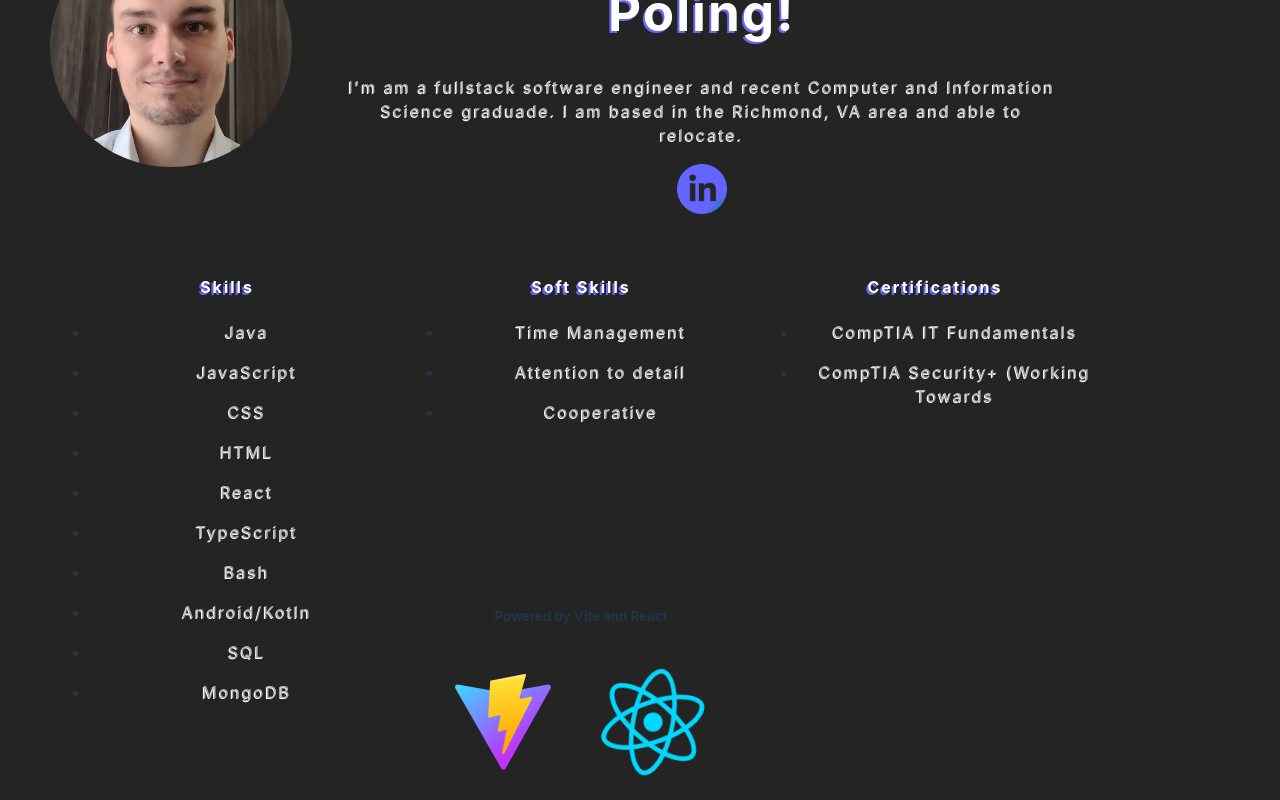
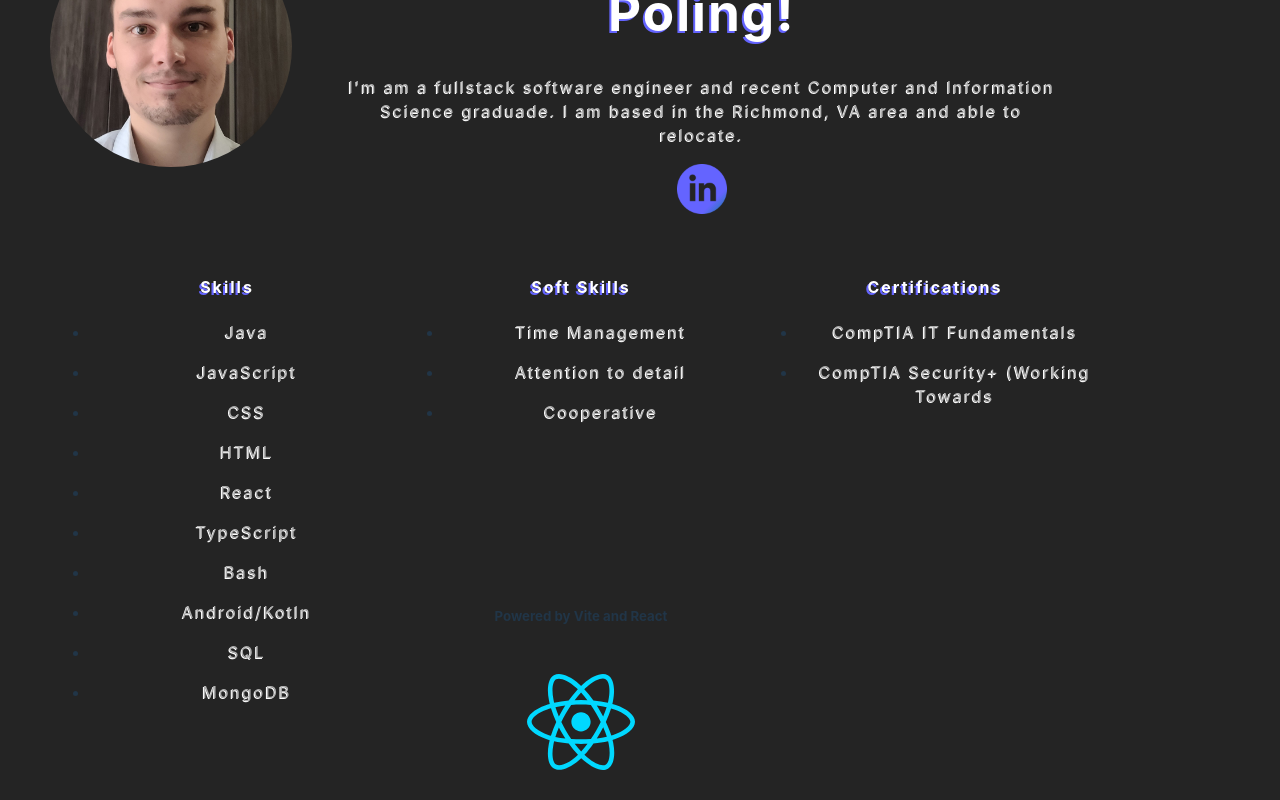
Before and after one commit to xmosphere/portfolio, a React (Vite) app: page / in a window 1280 px wide. Shown: the part 338-1138 px from the top of the page. Built offline with nearby package versions, Linux system fonts and the light colour scheme.

Commit message:
Removed Reference to vite.svg that was causing error in deployment

```diff
--- a/src/components/Footer.tsx
+++ b/src/components/Footer.tsx
@@ -5,9 +5,6 @@ function Footer(){
     return (
         <footer>
             <h5>Powered by Vite and React</h5>
-            <a href="https://vitejs.dev" target="_blank">
-                <img src="/vite.svg" className="logo" alt="Vite logo" />
-            </a>
             <a href="https://reactjs.org" target="_blank">
                 <img src={reactLogo} className="logo react" alt="React logo" />
             </a>
```
